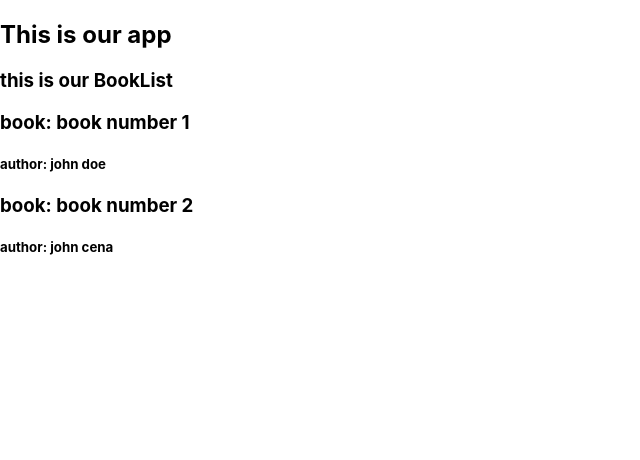
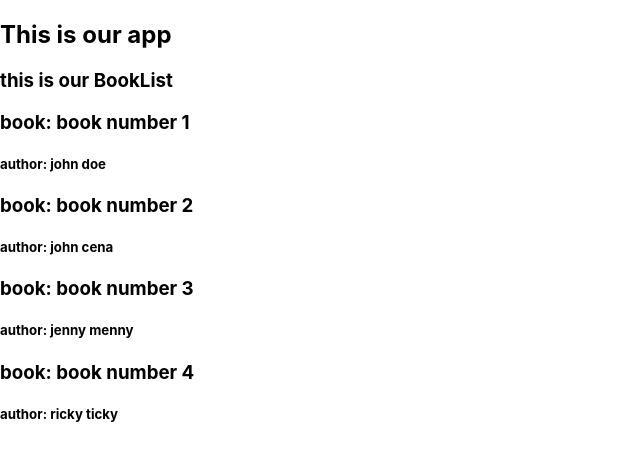
Before and after one commit to riraseth-react-stuff/states, a React (Create React App) app: page / in a window 1280 px wide. Shown: the top 460 px of the page, without its empty margins (0-640 px from the left). Built offline with nearby package versions, Linux system fonts and the light colour scheme.

Commit message:
states alternative

```diff
--- a/src/BookList.js
+++ b/src/BookList.js
@@ -1,22 +1,33 @@
 import React, { Component } from "react";
 import Book from "./Book";
+import booksData from "./bookData";
 
 export default class BookList extends Component {
-  state = {
-    books: [
-      {
-        id: 1,
-        book: "book number 1",
-        author: "john doe"
-      },
-      {
-        id: 2,
-        book: "book number 2",
-        author: "john cena"
-      }
-    ]
-  };
-  //this.setState({})
+  // state = {
+  //   books: [
+  //     {
+  //       id: 1,
+  //       book: "book number 1",
+  //       author: "john doe"
+  //     },
+  //     {
+  //       id: 2,
+  //       book: "book number 2",
+  //       author: "john cena"
+  //     }
+  //   ]
+  // };
+
+  constructor(props) {
+    super(props);
+    this.state = {
+      books: booksData
+    };
+  }
+
+  // state = {
+  //   books: booksData
+  // };
   render() {
     // const books = this.state.books.map(item => item.book);
 
--- /dev/null
+++ b/src/bookData.js
@@ -0,0 +1,24 @@
+const books = [
+  {
+    id: 1,
+    book: "book number 1",
+    author: "john doe"
+  },
+  {
+    id: 2,
+    book: "book number 2",
+    author: "john cena"
+  },
+  {
+    id: 3,
+    book: "book number 3",
+    author: "jenny menny"
+  },
+  {
+    id: 4,
+    book: "book number 4",
+    author: "ricky ticky"
+  }
+];
+
+export default books;
```
